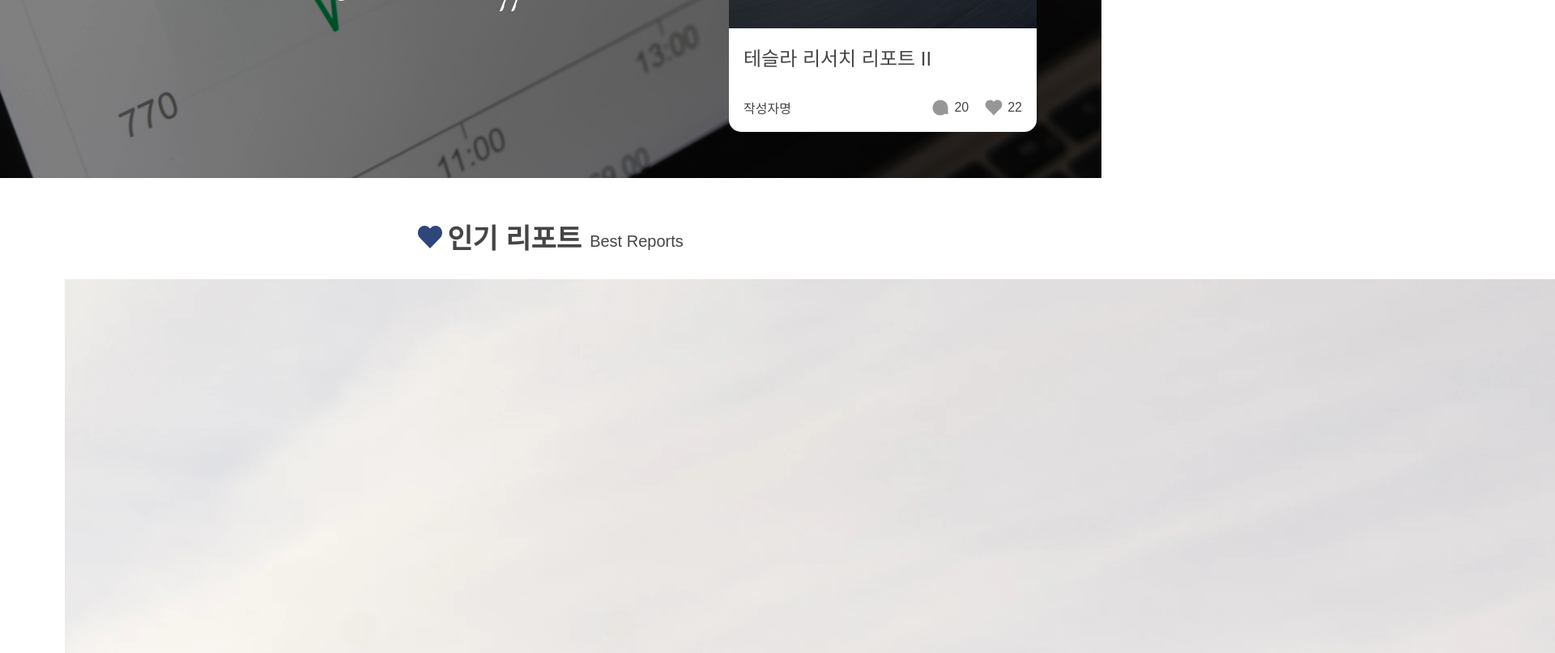
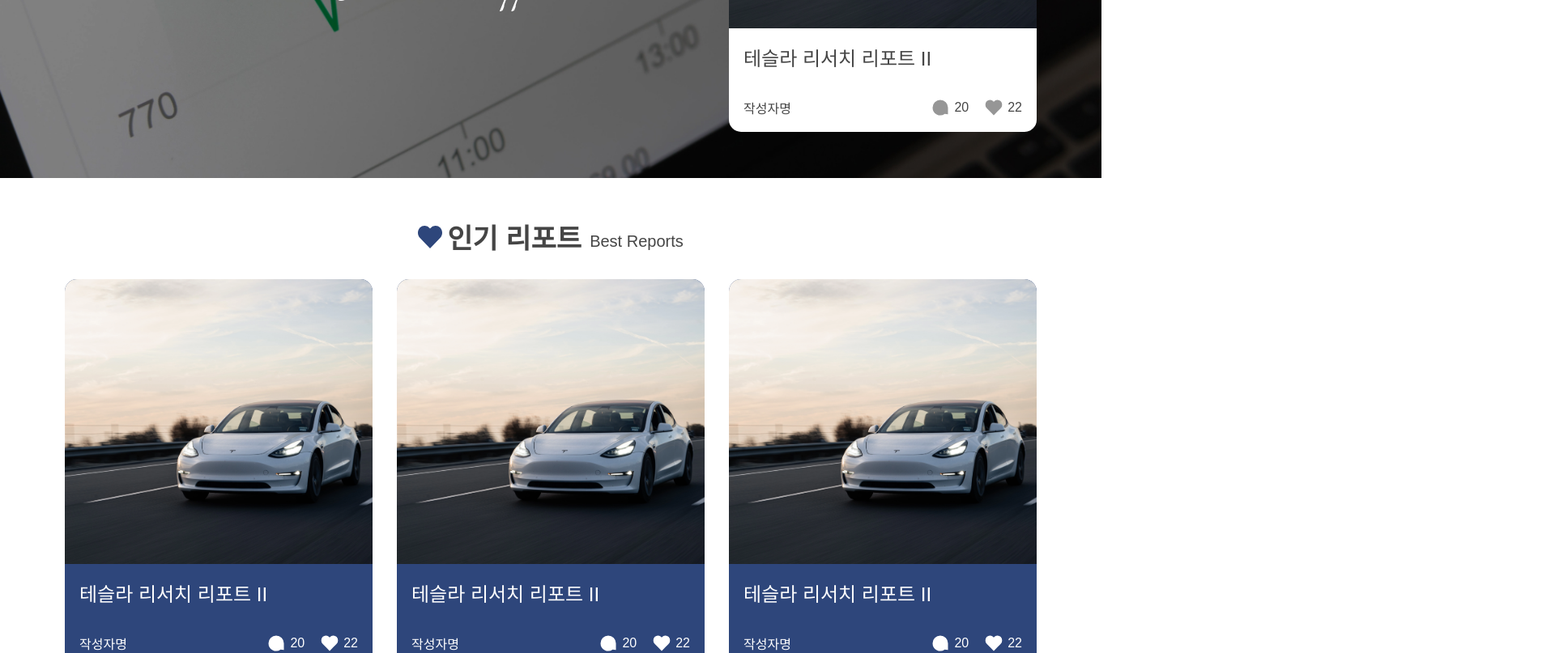
Before and after one commit to ApptiveDev/apptive-19th-hjfund-frontend, a Next.js app: page / in a window 1280 px wide. Shown: the part 520-1327 px from the top of the page at 81% size, 1920 px wide, since content can reach past the window. Built offline with nearby package versions, Linux system fonts and the light colour scheme; a web font is replaced by a local one.

Commit message:
refactor: modulize main card

```diff
--- a/src/app/page.js
+++ b/src/app/page.js
@@ -1,12 +1,7 @@
-import {
-  CommentMainCard,
-  HeartMainCard,
-  HeartMainTitle,
-} from "@/components/svg";
-import Link from "next/link";
+import { HeartMainTitle } from "@/components/svg";
 
 import styles from "./styles.module.scss";
-import { Cardlist } from "@/components/pages/main";
+import { Card, Cardlist } from "@/components/pages/main";
 
 export default function Home() {
   return (
@@ -32,27 +27,14 @@
         </div>
         <div className={styles.cards}>
           {Array.from({ length: 3 }).map((_, i) => (
-            <Link href="/post/1" key={"card-" + i} className={styles.card}>
-              <div className={styles.image}>
-                <img alt="thumbnail" src="/examples/tesla_main_card.webp" />
-              </div>
-              <div className={styles.info}>
-                <p className={styles.title}>테슬라 리서치 리포트 II</p>
-                <div>
-                  <p>작성자명</p>
-                  <div className={styles.reactions}>
-                    <div>
-                      <CommentMainCard color="white" />
-                      <span>20</span>
-                    </div>
-                    <div>
-                      <HeartMainCard color="white" />
-                      <span>22</span>
-                    </div>
-                  </div>
-                </div>
-              </div>
-            </Link>
+            <Card
+              key={"card-" + i}
+              thumbnail="/examples/tesla_main_card.webp"
+              title="테슬라 리서치 리포트 II"
+              author="작성자명"
+              comments={20}
+              hearts={22}
+            />
           ))}
         </div>
       </section>
--- /dev/null
+++ b/src/components/pages/main/card/index.jsx
@@ -0,0 +1,30 @@
+import Link from "next/link";
+
+import { CommentMainCard, HeartMainCard } from "@/components/svg";
+import styles from "./styles.module.scss";
+
+export default function Card({ title, id, author, comments, hearts, thumbnail, iconColor, className, ...props }) {
+  return (
+    <Link href="/any" className={[styles.card, className].join(" ")} {...props}>
+      <div className={styles.image}>
+        <img alt="thumbnail" src={thumbnail ?? process.env.FALLBACK_THUMBNAIL_URL} />
+      </div>
+      <div className={styles.info}>
+        <p className={styles.title}>{title}</p>
+        <div>
+          <p>{author}</p>
+          <div className={styles.reactions}>
+            <div>
+              <CommentMainCard color={iconColor ?? "white"} />
+              <span>{comments}</span>
+            </div>
+            <div>
+              <HeartMainCard color={iconColor ?? "white"} />
+              <span>{hearts}</span>
+            </div>
+          </div>
+        </div>
+      </div>
+    </Link>
+  )
+}
--- /dev/null
+++ b/src/components/pages/main/card/styles.module.scss
@@ -0,0 +1,79 @@
+.card {
+  background-color: var(--main-color);
+  border-radius: 15px;
+  overflow: hidden;
+  height: 480px;
+  display: flex;
+  flex-direction: column;
+  text-decoration: none;
+  color: white;
+
+  & > .image {
+    height: 100%;
+    overflow: hidden;
+    background-color: rgba(0, 0, 0, 0.2);
+
+    & > img {
+      object-fit: cover;
+      width: 100%;
+      height: 100%;
+      overflow: hidden;
+      object-position: center;
+      transition: opacity 0.15s, transform 0.15s;
+    }
+  }
+
+  &:hover {
+    & > .info {
+      background-color: rgba(0, 0, 0, 0.15);
+    }
+
+    & > .image > img {
+      transform: scale(1.1);
+      opacity: 0.9;
+    }
+  }
+}
+
+.card > .info {
+  height: 128px;
+  flex-shrink: 0;
+  padding: 18px;
+  transition: background-color 0.15s;
+
+  display: flex;
+  flex-direction: column;
+
+  & > .title {
+    font-size: 24px;
+    font-weight: 500;
+    flex: 1;
+    overflow: hidden;
+    text-overflow: ellipsis;
+  }
+
+  & > div {
+    display: flex;
+    align-items: center;
+
+    & > p {
+      flex: 1;
+    }
+
+    & > .reactions {
+      display: flex;
+      column-gap: 20px;
+
+      & > div {
+        display: flex;
+        align-items: center;
+        column-gap: 6px;
+
+        & > p {
+          font-size: 16px;
+          font-weight: 400;
+        }
+      }
+    }
+  }
+}
--- a/src/components/pages/main/cardlist/index.jsx
+++ b/src/components/pages/main/cardlist/index.jsx
@@ -1,9 +1,9 @@
 "use client";
 
 import { useEffect, useRef, useState } from "react";
-import { ArrowMainCardlist, CommentMainCard, HeartMainCard } from "@/components/svg";
-import Link from "next/link";
 
+import { ArrowMainCardlist } from "@/components/svg";
+import { Card } from "..";
 import styles from "./styles.module.scss";
 
 export default function CardList() {
@@ -36,27 +36,16 @@
         <div className={styles.roll_container}>
           <div className={styles.roll} style={{ transform: `translateX(${-380 * index}px)` }}>
             {Array.from({ length: DUMMY_LENGTH }).map((_, i) => (
-              <Link key={"card-" + i} href="/any" className={styles.card}>
-              <div className={styles.image}>
-                <img alt="thumbnail" src="/examples/tesla_main_card.webp" />
-              </div>
-              <div className={styles.info}>
-                <p className={styles.title}>테슬라 리서치 리포트 II</p>
-                <div>
-                  <p>작성자명</p>
-                  <div className={styles.reactions}>
-                    <div>
-                      <CommentMainCard color="#969696" />
-                      <span>20</span>
-                    </div>
-                    <div>
-                      <HeartMainCard color="#969696" />
-                      <span>22</span>
-                    </div>
-                  </div>
-                </div>
-              </div>
-            </Link>
+              <Card
+                key={"card-" + i}
+                className={styles.card}
+                thumbnail="/examples/tesla_main_card.webp"
+                title="테슬라 리서치 리포트 II"
+                author="작성자명"
+                comments={20}
+                hearts={22}
+                iconColor="#969696"
+              />
             ))}
           </div>
         </div>
--- a/src/components/pages/main/cardlist/styles.module.scss
+++ b/src/components/pages/main/cardlist/styles.module.scss
@@ -57,77 +57,6 @@
   display: inline-flex;
   width: 380px;
   flex-shrink: 0;
-  height: 480px;
-  flex-direction: column;
-  text-decoration: none;
-
-  & > .image {
-    height: 100%;
-    overflow: hidden;
-    background-color: rgba(0, 0, 0, 0.2);
-
-    & > img {
-      object-fit: cover;
-      width: 100%;
-      height: 100%;
-      overflow: hidden;
-      object-position: center;
-      transition: opacity 0.15s, transform 0.15s;
-    }
-  }
-
-  &:hover {
-    & > .info {
-      background-color: rgba(0, 0, 0, 0.1);
-    }
-
-    & > .image > img {
-      transform: scale(1.1);
-      opacity: 0.9;
-    }
-  }
+  background-color: transparent;
+  color: var(--text-color);
 }
-
-.card > .info {
-  height: 128px;
-  flex-shrink: 0;
-  color: var(--text-color);
-  padding: 18px;
-  transition: background-color 0.15s;
-
-  display: flex;
-  flex-direction: column;
-
-  & > .title {
-    font-size: 24px;
-    font-weight: 500;
-    flex: 1;
-    overflow: hidden;
-    text-overflow: ellipsis;
-  }
-
-  & > div {
-    display: flex;
-    align-items: center;
-
-    & > p {
-      flex: 1;
-    }
-
-    & > .reactions {
-      display: flex;
-      column-gap: 20px;
-
-      & > div {
-        display: flex;
-        align-items: center;
-        column-gap: 6px;
-
-        & > p {
-          font-size: 16px;
-          font-weight: 400;
-        }
-      }
-    }
-  }
-}
--- a/src/components/pages/main/index.js
+++ b/src/components/pages/main/index.js
@@ -1 +1,2 @@
+export { default as Card } from "./card";
 export { default as Cardlist } from "./cardlist";
```
